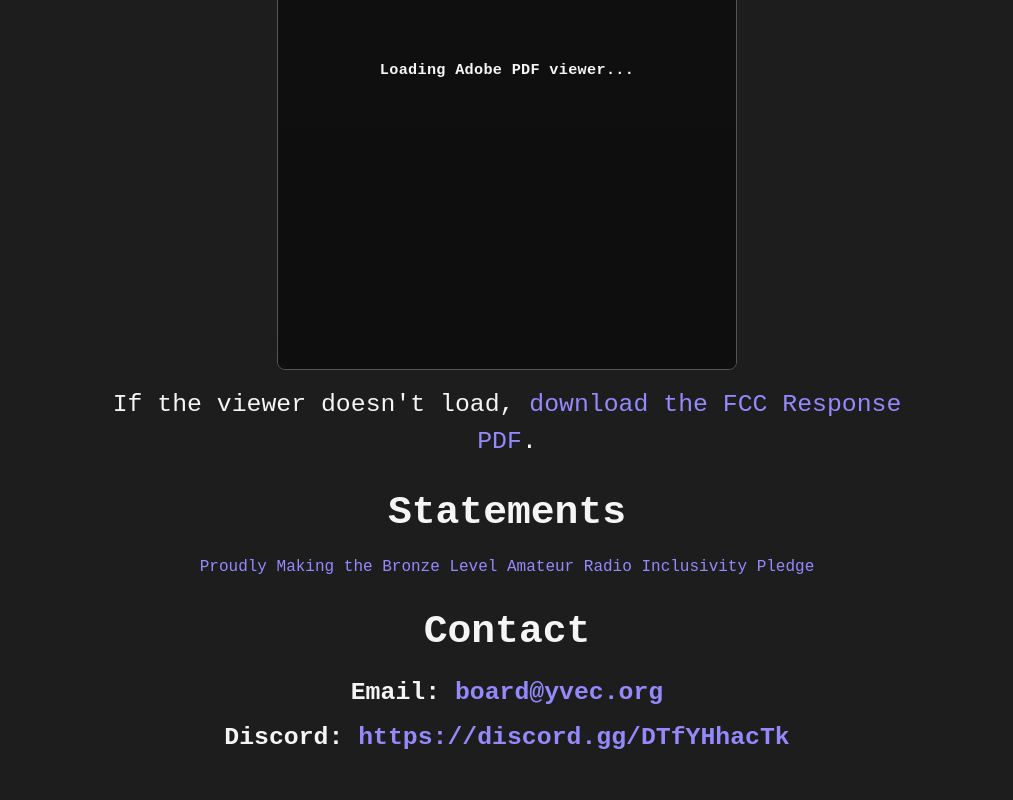
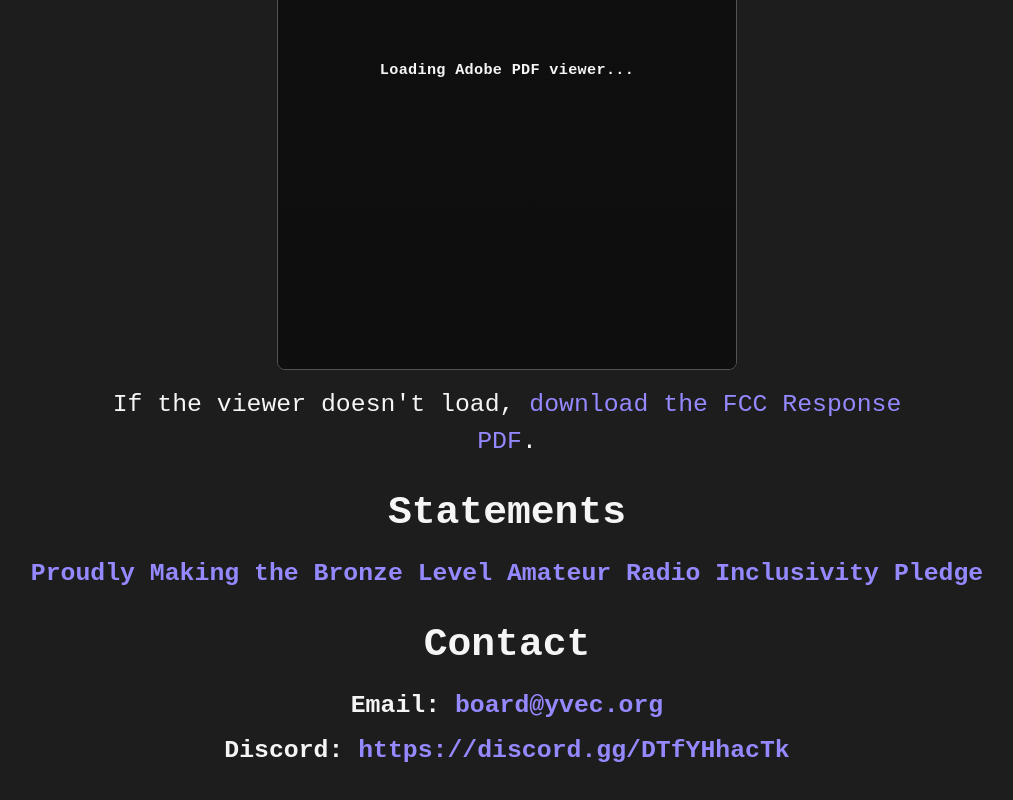
Before and after one commit to Young-Volunteer-Examiners-Club/yvec-website, a Next.js app: page / in a window 1280 px wide. Shown: the part 4469-5269 px from the top of the page, without its empty margins (133-1146 px from the left). Built offline with nearby package versions, Linux system fonts and the light colour scheme.

Commit message:
Wrap link in a paragraph for better formatting

```diff
--- a/app/page.tsx
+++ b/app/page.tsx
@@ -252,9 +252,11 @@ export default function Home() {
       </section>
 
       <h1 className="section-title">Statements</h1>
-      <a className="email" href="https://www.amateurradioinclusivitypledge.org">
-        Proudly Making the Bronze Level Amateur Radio Inclusivity Pledge
-      </a>
+      <p className="infobig">
+        <a className="email" href="https://www.amateurradioinclusivitypledge.org">
+          Proudly Making the Bronze Level Amateur Radio Inclusivity Pledge
+        </a>
+      </p>
 
       <h1 className="section-title">Contact</h1>
       <p className="infobig">
```
